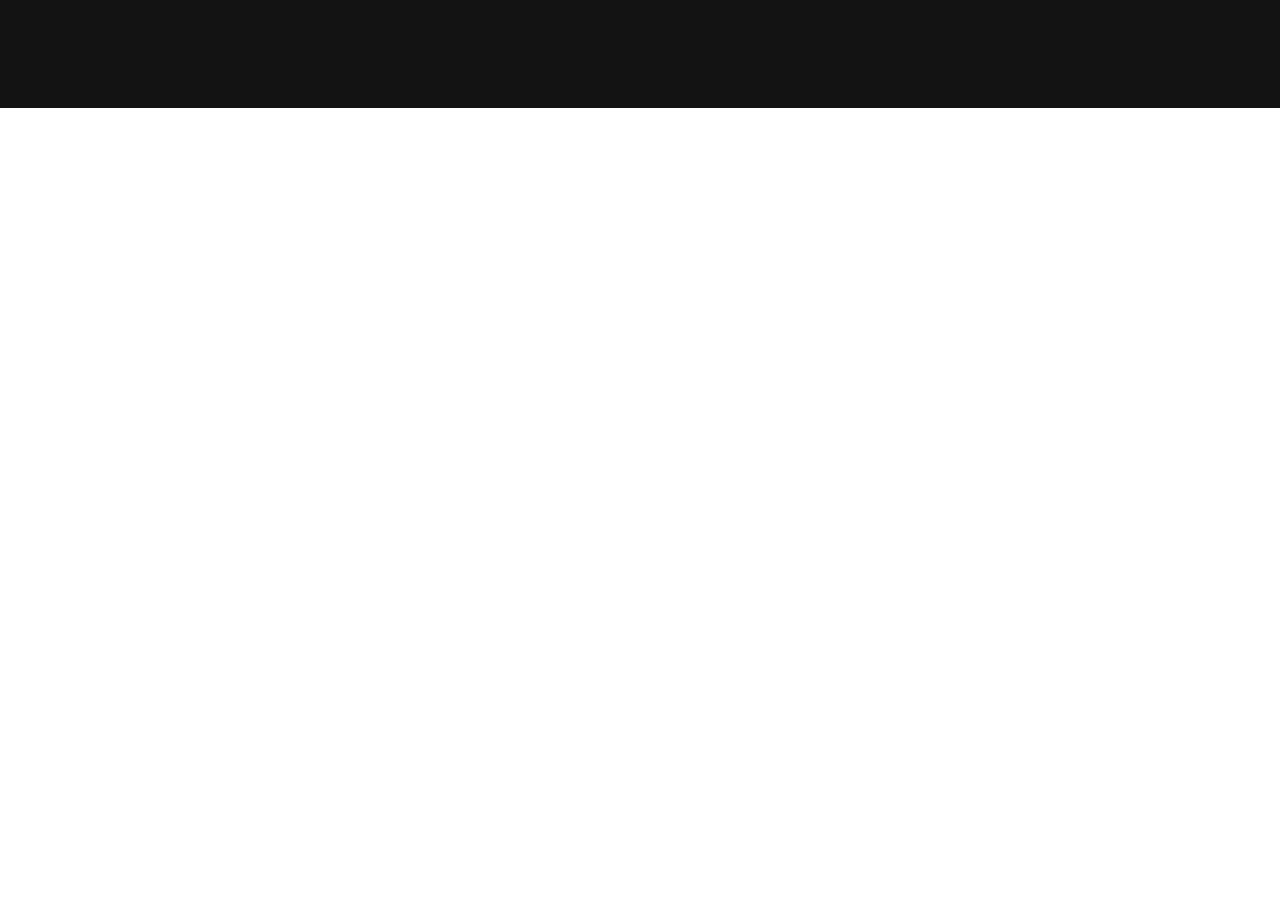
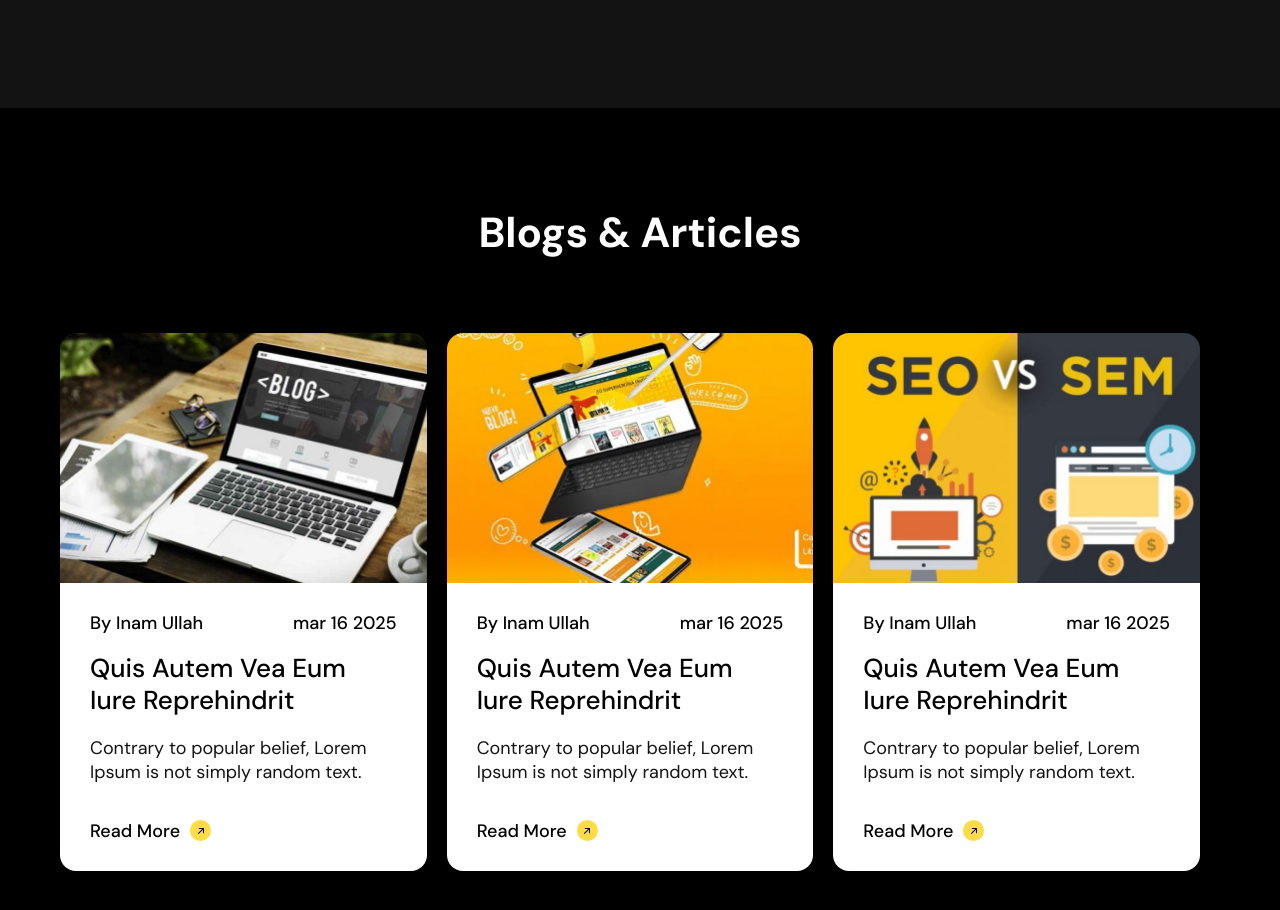
Before and after one commit to inamullah2627/My-Portfolio, a React (Create React App) app: page / in a window 1280 px wide. Shown: the part 2291-3201 px from the top of the page. Before the commit the page ends 2399 px from the top, so only its background shows below. Built offline with nearby package versions, Linux system fonts and the light colour scheme.

Commit message:
Blogs & Articles Section

```diff
--- a/src/App.js
+++ b/src/App.js
@@ -3,6 +3,7 @@
 import Intro from "./components/intro";
 import Skills from "./components/Skills";
 import Portfolio from "./components/Portfolio";
+import Blogs from "./components/Blogs";
 import "./app.scss";
 
 const App = () => {
@@ -11,6 +12,7 @@
       <Intro />
       <Skills />
       <Portfolio />
+      <Blogs />
     </div>
   );
 };
--- /dev/null
+++ b/src/components/Blogs/Blog-card/index.jsx
@@ -0,0 +1,29 @@
+import React from "react";
+
+import Arrow from "../../Shared/Arrow";
+
+import "./style.scss";
+
+const BlogCard = ({ user, date, image, title, description }) => {
+  return (
+    <div className="blog-card">
+      <div className="image-section">
+        <img src={image} alt={title} />
+      </div>
+      <div className="content-section">
+        <div className="info-bar">
+          <div className="user-name">By {user}</div>
+          <div className="posted-date">{date}</div>
+        </div>
+        <h3>{title}</h3>
+        <p>{description}</p>
+        <div className="readmore-cta">
+          <span className="text">Read More</span>
+          <Arrow />
+        </div>
+      </div>
+    </div>
+  );
+};
+
+export default BlogCard;
--- /dev/null
+++ b/src/components/Blogs/Blog-card/style.scss
@@ -0,0 +1,79 @@
+@import "../../../style-config/mixins.scss";
+@import "../../../style-config/variable.scss";
+
+.blog-card {
+  display: flex;
+  flex-direction: column;
+  align-items: flex-start;
+  height: 538px;
+  width: calc(100% / 3);
+  border-radius: 16px;
+  overflow: hidden;
+  margin-right: 20px;
+  cursor: pointer;
+  .image-section {
+    width: 100%;
+    height: 250px;
+    overflow: hidden;
+    @include transition-ease;
+    img {
+      width: 100%;
+      height: 100%;
+      object-fit: cover;
+      object-position: center;
+      display: block;
+    }
+  }
+  .content-section {
+    display: flex;
+    flex-direction: column;
+    padding: 30px;
+    padding-bottom: 55px;
+    position: relative;
+    flex-grow: 1;
+    background-color: $white;
+    @include transition-ease;
+    .info-bar {
+      display: flex;
+      justify-content: space-between;
+      align-items: center;
+      margin-bottom: 20px;
+      .user-name,
+      .posted-date {
+        @include typography(18px, 500, 20px);
+      }
+    }
+    h3 {
+      margin-bottom: 20px;
+      @include ellipsis;
+    }
+    p {
+      color: $black-light;
+      @include ellipsis;
+    }
+    .readmore-cta {
+      display: flex;
+      align-items: center;
+      position: absolute;
+      bottom: 30px;
+      left: 30px;
+      cursor: pointer;
+      .text {
+        @include typography(18px, 500, 20px);
+      }
+    }
+  }
+
+  &:hover {
+    .image-section {
+      transform: scale(1.2);
+    }
+    .content-section {
+      background-color: $black-light;
+      color: $white;
+      p {
+        color: $white;
+      }
+    }
+  }
+}
--- /dev/null
+++ b/src/components/Blogs/index.jsx
@@ -0,0 +1,41 @@
+import React from "react";
+import Section from "../Shared/Section";
+
+import Blog1 from "../../images/blogs/blog-thumb-1.jpg";
+import Blog2 from "../../images/blogs/blog-thumb-2.jpg";
+import Blog3 from "../../images/blogs/blog-thumb-3.jpg";
+
+import BlogCard from "./Blog-card";
+
+import "./style.scss";
+const Blogs = () => {
+  return (
+    <Section id="blogs" title="Blogs & Articles" background="dark">
+      <div className="blogs-content-wrapper">
+        <BlogCard
+          user="Inam Ullah"
+          date="mar 16 2025"
+          image={Blog1}
+          title="Quis Autem Vea  Eum Iure Reprehindrit"
+          description="Contrary to popular belief, Lorem Ipsum is not simply random text."
+        />
+        <BlogCard
+          user="Inam Ullah"
+          date="mar 16 2025"
+          image={Blog2}
+          title="Quis Autem Vea  Eum Iure Reprehindrit"
+          description="Contrary to popular belief, Lorem Ipsum is not simply random text."
+        />
+        <BlogCard
+          user="Inam Ullah"
+          date="mar 16 2025"
+          image={Blog3}
+          title="Quis Autem Vea  Eum Iure Reprehindrit"
+          description="Contrary to popular belief, Lorem Ipsum is not simply random text."
+        />
+      </div>
+    </Section>
+  );
+};
+
+export default Blogs;
--- /dev/null
+++ b/src/components/Blogs/style.scss
@@ -0,0 +1,6 @@
+.blogs-content-wrapper {
+  display: flex;
+  justify-content: space-between;
+  width: 100%;
+  margin-top: 75px;
+}
```
